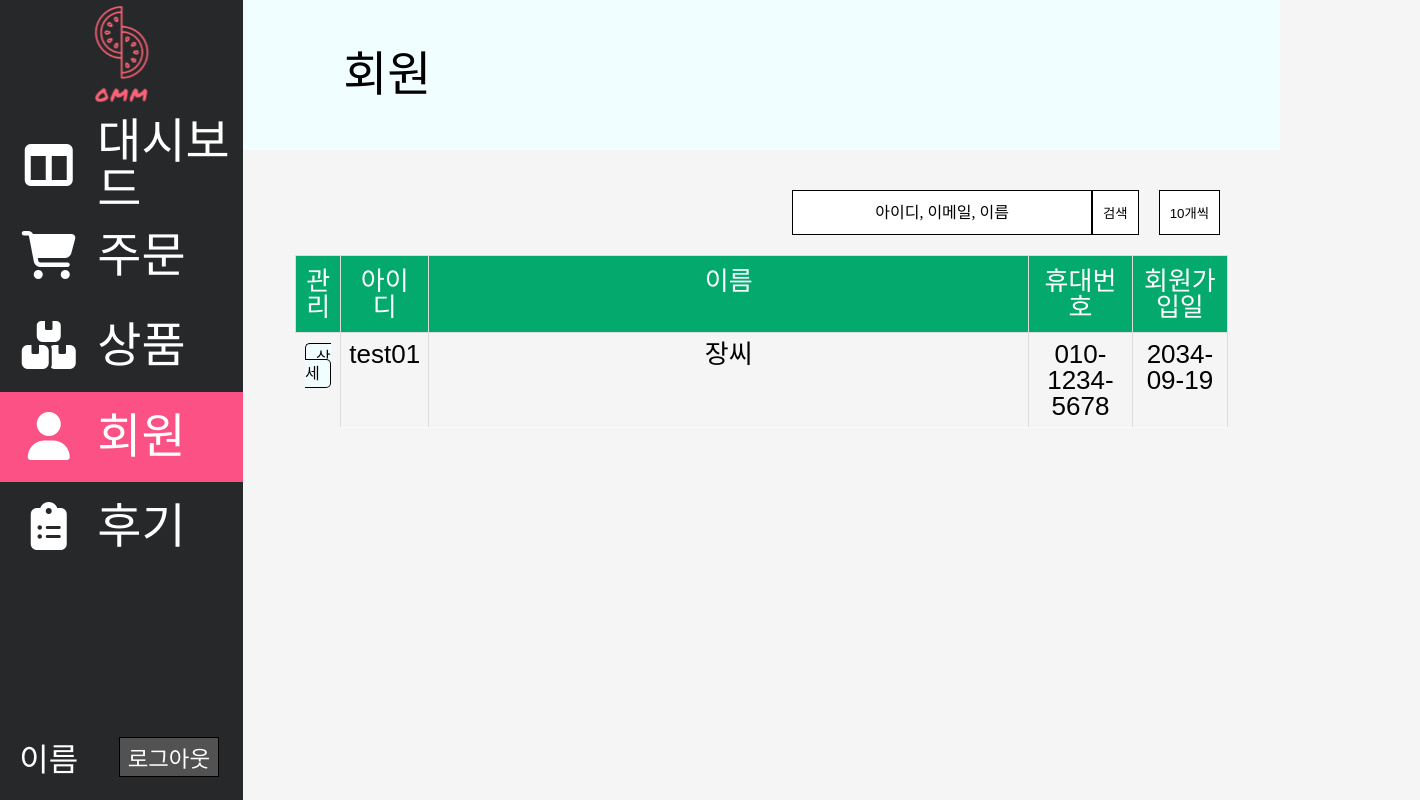
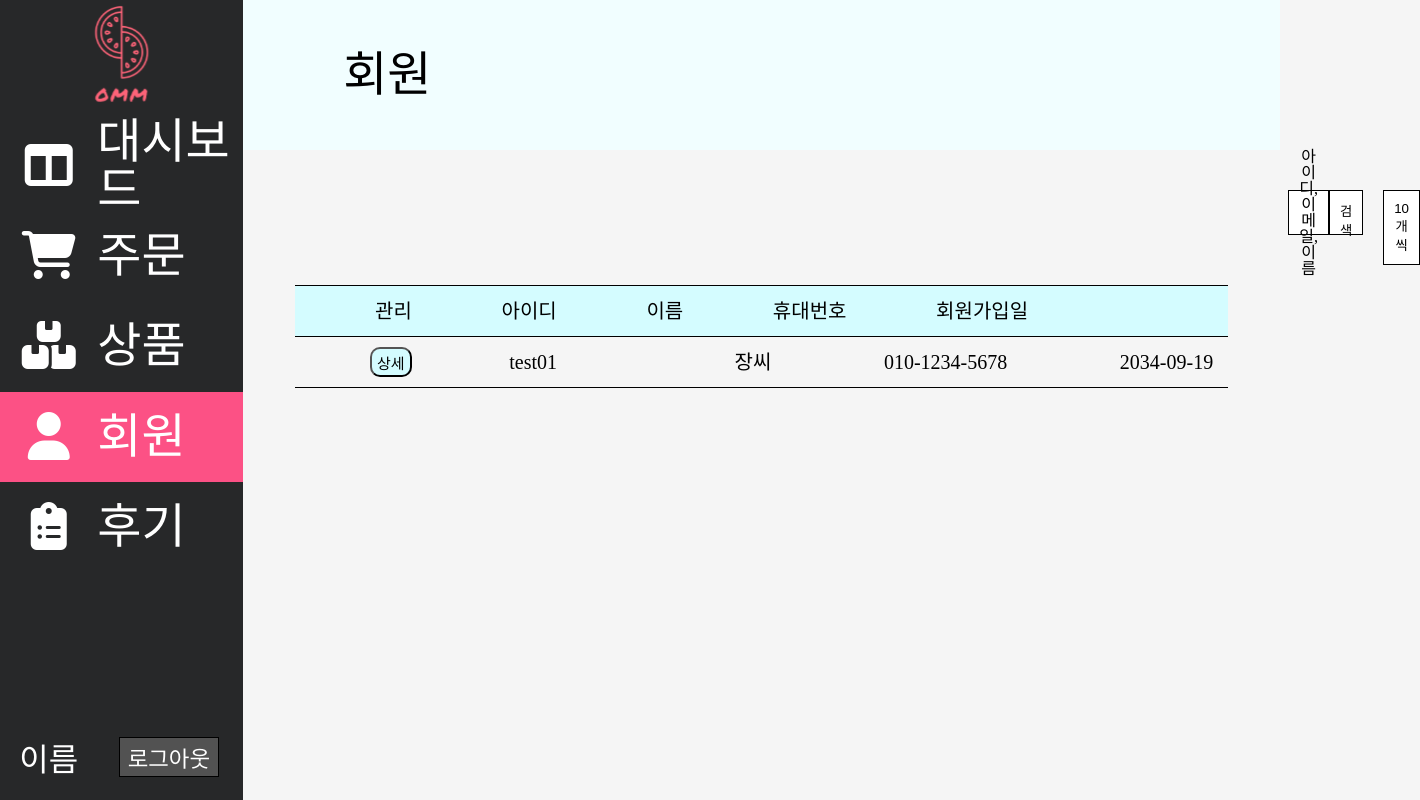
Before and after one commit to Ukdam/OMM_admin, a React (Create React App) app: page /user in a window 1280 px wide. Shown: the whole page, 1420 px wide, since content can reach past the window. Built offline with nearby package versions, Linux system fonts and the light colour scheme; a web font is replaced by a local one.

Commit message:
디테일페이지(기능 제외)

```diff
--- a/src/compoents/Admin_Table.js
+++ /dev/null
@@ -1,40 +0,0 @@
-import React from 'react';
-import "../css/Admin_UserPage.css";
-import { Link, BrowserRouter as Router, Route, Switch } from 'react-router-dom';
-
-const Table = () => {
-
-  const buttonStyle = {
-    backgroundColor: '#F1FEFF',
-    color: 'black',
-    padding: '5px 10px',
-    borderRadius: '5px',
-    textDecoration: 'none',
-    border: '1px solid black',
-  };
-
-    return (
-      <table>
-        <thead>
-        <tr className='user-table-head'>
-            <th>관리</th>
-            <th>아이디</th>
-            <th>이름</th>
-            <th>휴대번호</th>
-            <th>회원가입일</th>
-        </tr>
-        </thead>
-        <tbody>
-        <tr>
-            <Link to="..\pages\Admin_UserDetailPage.js" style={buttonStyle} >상세</Link>
-            <td>test01</td>
-            <td>장씨</td>
-            <td>010-1234-5678</td>
-            <td>2034-09-19</td>
-        </tr>
-        </tbody>
-      </table>
-    );
-  }
-
-  export default Table;
--- /dev/null
+++ b/src/css/Admin_UserDetailPage.css
@@ -0,0 +1,75 @@
+.D_cancle_btn {
+    margin: 15px;
+    background-color: #FFFFFF;
+    border: 1;
+    border-radius: 15px;
+    font-size: 25px;
+    margin-left: 900px;
+    padding: 15px 40px 15px 40px;
+    cursor: pointer;
+}
+
+.D_save_btn {
+    margin: 15px;
+    background-color: #485BFF;
+    border: 1;
+    color: white;
+    border-radius: 15px;
+    font-size: 25px;
+    margin-left: 10px;
+    padding: 15px 40px 15px 40px;
+    cursor: pointer;
+}
+
+.detailcontainer {
+    display: flex;
+    justify-content: center;
+    align-items: center;
+    text-align: left;
+    line-height: 75px;
+    font-size: 2rem;
+
+  }
+
+  .detailcontainer1 {
+    width: 600px;
+    height: 450px;
+    border: 1px solid #000;
+    margin-right: 25px;
+    background: white;
+    padding-left: 100px;
+    border-radius: 10px;
+    box-shadow: 1px 1px 3px ;
+  }
+  .detailcontainer-right{
+    width: 550px;
+  }
+  .detailcontainer2 {
+    height: 225px;
+    flex: 1;
+    border: 1px solid #000;
+    margin-bottom: 25px;
+    background: white;
+    padding-left: 50px;
+    border-radius: 10px;
+    box-shadow: 1px 1px 3px ;
+  }
+
+  .detailcontainer3 {
+    height: 200px;
+    flex: 1;
+    border: 1px solid #000;
+    background: white;
+    padding-left: 50px;
+    border-radius: 10px;
+    box-shadow: 1px 1px 3px ;
+  }
+
+  .profile-font, .profile-font1{
+    font-size: 1.2rem;
+  }
+
+  .no-margin{
+    margin-top: 0; /* 위쪽 마진 제거 */
+  margin-bottom: 0; /* 아래쪽 마진 제거 */
+  }
--- a/src/css/Admin_UserPage.css
+++ b/src/css/Admin_UserPage.css
@@ -1,4 +1,4 @@
-.user-title-container{
+.user-title-container {
   background: #F1FEFF;
   text-align: left;
   line-height: 150px;
@@ -7,34 +7,55 @@
   width: 100%;
   height: 150px;
 }
+
+.user-search-container {
+  display: flex;
+
+  width: 100%;
+  margin-top: 40px;
+  margin-bottom: 20px;
+
+}
+
+.searchbox {
+  width: 300px;
+  height: 45px;
+  border: 1px solid #000;
+  padding: 10px;
+  background-color: #FFFFFF;
+  display: flex;
+  flex-direction: row;
+  justify-content: center;
+  align-items: center;
+margin-left: 1045px;
+}
+
+.search-button {
+  margin-right: 20px;
+  padding: 10px;
+  background-color: #FFFFFF;
+  color: #000;
+  border: none;
+  cursor: pointer;
+  border: 1px solid #000;
+  height: 45px;
+}
+
+.per-page-button {
+
+  padding: 10px;
+  background-color: #FFFFFF;
+  color: #000;
+  border: none;
+  cursor: pointer;
+  border: 1px solid #000;
+
+}
+
 .table-container {
   margin-top: 20px;
 
 }
-
-  table {
-      border-collapse: collapse;
-      width: 100%;
-    }
-
-    th, td {
-      padding: 12px;
-      font-size: 26px;
-    }
-
-    th {
-      border-top: 2px solid black;
-      border-bottom: 2px solid black;
-    }
-
-    tr:last-child td {
-      border-bottom: 1px solid #F1FEFF;
-    }
-
-    .user-table-head {
-      background-color: #F1FEFF;
-    }
-
 
 .serch-container {
   display: flex;
@@ -78,3 +99,61 @@
   border: 1px solid #000;
   margin-right: 60px;
 }
+
+.Usertable_Line1 {
+  background-color: #d4fcff;
+  width: 90%;
+  margin: auto;
+  border-top: solid black 1px;
+  border-bottom: solid black 1px;
+  display: flex;
+  justify-content: space-between;
+}
+
+.Usertable_Line1>span {
+  font-size: 20px;
+  margin: 15px;
+}
+
+.Usertable_Line1>span:nth-child(1) {
+  margin-left: 80px;
+}
+
+.Usertable_Line1>span:nth-child(5) {
+  margin-right: 200px;
+}
+
+.U_list_container {
+  width: 90%;
+  margin: auto;
+  border-bottom: solid black 1px;
+  display: flex;
+  justify-content: space-between;
+}
+
+.U_list_container>span {
+  font-size: 20px;
+  margin: 15px;
+  text-align: center;
+}
+
+.U_detail_btn {
+  background-color: #d4fcff;
+  margin-left: 75px;
+  margin-top: 10px;
+  margin-bottom: 10px;
+  border-radius: 10px;
+  padding: 0 5px 0 5px;
+  font-size: 15px;
+  cursor: pointer;
+}
+
+.U_list_container>span:nth-child(2) {
+  margin-right: 80px;
+}
+
+.U_list_container>span:nth-child(3) {}
+
+.U_list_container>span:nth-child(4) {}
+
+.U_list_container>span:nth-child(5) {}
--- a/src/pages/Admin_UserDetailPage.js
+++ b/src/pages/Admin_UserDetailPage.js
@@ -1,9 +1,82 @@
+import "../css/Admin_UserDetailPage.css";
+
+
 export default function Admin_UserDetailPage() {
+  function UserPage() {
+    window.location = '/user'
+  }
   return (
     <>
       <main className="main_outlet font_01">
-          <div className="user-title-container">회원</div>
-
+        <div className="user-title-container">회원상세정보</div>
+        <button className="D_cancle_btn font_01" onClick={UserPage}>취소</button>
+        <button className="D_save_btn font_01 ">저장</button>
+        <div className="detailcontainer">
+          <div className="detailcontainer1">
+            <p>프로필</p>
+            <hr />
+            <div>
+              <p className="no-margin">
+                <span className="profile-font1">회원가입일</span>
+                <input
+                  className="profile-font"
+                  placeholder="2023-09-24"
+                  value={""}
+                  type="text"
+                ></input>
+              </p>
+              <p className="no-margin">
+                <span className="profile-font1">아이디</span>
+                <input
+                  className="profile-font"
+                  placeholder="test1"
+                  value={""}
+                  type="text"
+                ></input>
+              </p>
+              <p className="no-margin">
+                <span className="profile-font1">이메일주소</span>
+                <input
+                  className="profile-font"
+                  placeholder="example@gmail.com"
+                  value={""}
+                  type="text"
+                ></input>
+              </p>
+              <p className="no-margin">
+                <span className="profile-font1">이름</span>
+                <input
+                  className="profile-font"
+                  placeholder="test1"
+                  value={""}
+                  type="text"
+                ></input>
+              </p>
+              <p className="no-margin">
+                <span className="profile-font1">휴대전화</span>
+                <input
+                  className="profile-font"
+                  placeholder="010-0000-0000"
+                  value={""}
+                  type="text"
+                ></input>
+              </p>
+            </div>
+          </div>
+          <div className="detailcontainer-right">
+            <div className="detailcontainer2">
+              <p>마케팅 광고 수신 동의</p>
+              <hr />
+              <p className="profile-font1">이메일</p>
+              <p className="profile-font1">sms</p>
+            </div>
+            <div className="detailcontainer3">
+              <p>선택적 동의 항목</p>
+              <hr />
+              <p className="profile-font1">개인정보 수집 동의</p>
+            </div>
+          </div>
+        </div>
       </main>
 
     </>
--- a/src/pages/Admin_UserPage.js
+++ b/src/pages/Admin_UserPage.js
@@ -1,16 +1,36 @@
 import "../css/Admin_UserPage.css";
-import Table from "../compoents/Admin_Table";
-import SearchBox from "../compoents/SearchBox";
+
 
 export default function Admin_UserPage() {
+  function UserDetialPage() {
+    window.location = '/user_detail'
+  }
   return (
     <>
       <main className="main_outlet font_01">
         <div className="user-title-container">회원</div>
-        <SearchBox />
+        <div className="user-search-container">
+          <div className="searchbox">
+            <p>아이디, 이메일, 이름</p>
+          </div>
+          <button className="search-button">검색</button>
+          <button className="per-page-button">10개씩</button>
+        </div>
 
-    <Table />
-
+        <div className="Usertable_Line1">
+          <span>관리</span>
+          <span>아이디</span>
+          <span>이름</span>
+          <span>휴대번호</span>
+          <span>회원가입일</span>
+        </div>
+        <div className="U_list_container">
+          <button className="U_detail_btn" onClick={UserDetialPage}>상세</button>
+          <span>test01</span>
+          <span>장씨</span>
+          <span>010-1234-5678</span>
+          <span>2034-09-19</span>
+        </div>
       </main>
 
     </>
```
Lines whose indentation alone changed are shown as unchanged.
